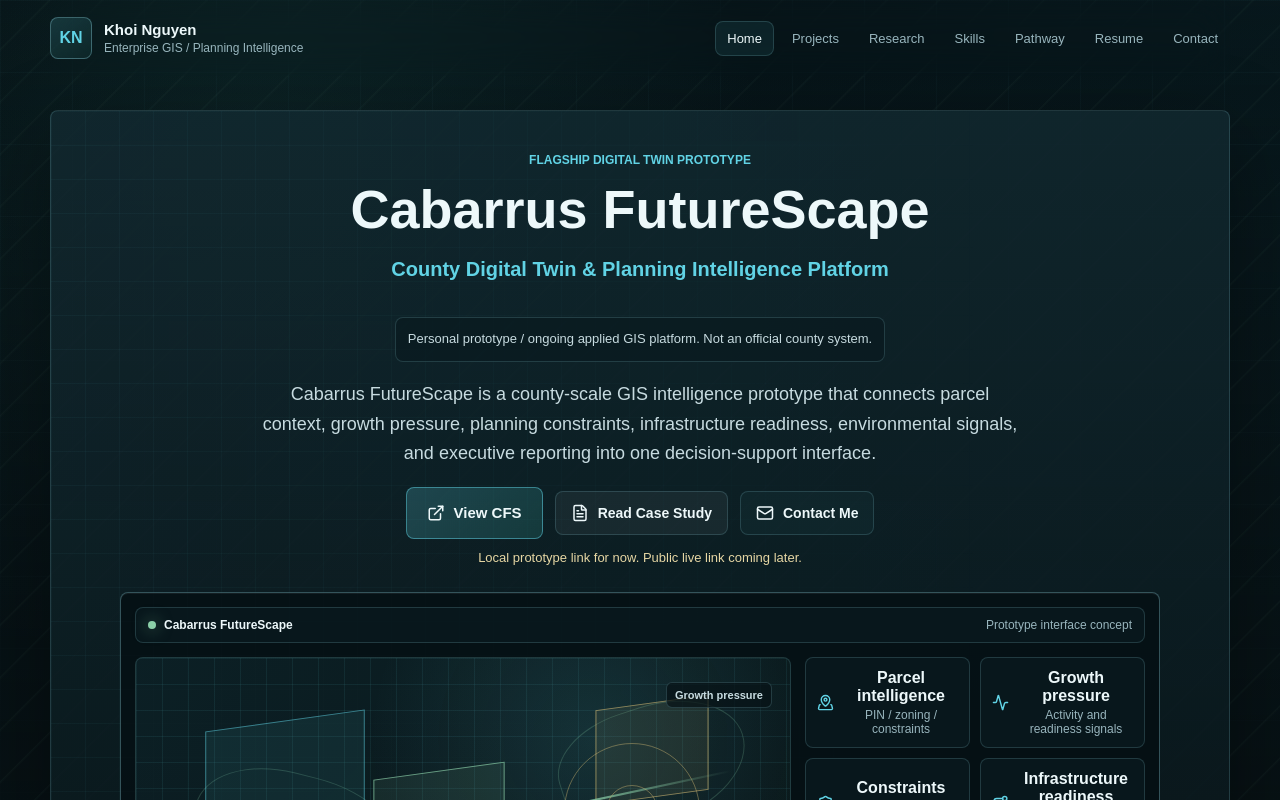
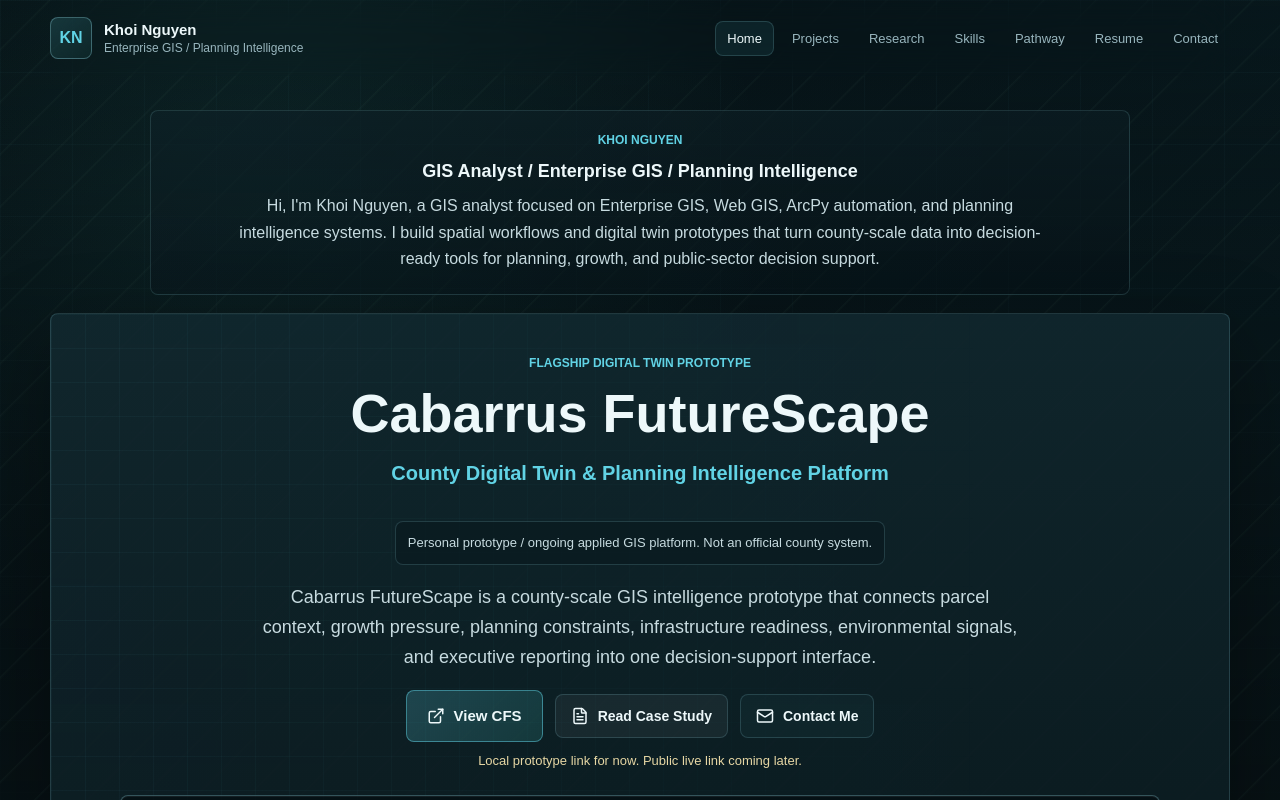
Before and after one commit to khoi9034/portfoliov2, a Next.js app: page / in a window 1280 px wide. Shown: the top 800 px of the page. Built offline with nearby package versions, Linux system fonts and the light colour scheme.

Commit message:
Add concise homepage introduction

```diff
--- a/app/globals.css
+++ b/app/globals.css
@@ -154,6 +154,39 @@ main {
   padding-top: 34px;
 }
 
+.homepage-intro {
+  display: grid;
+  justify-items: center;
+  gap: 10px;
+  width: min(100%, 980px);
+  margin: 0 auto 18px;
+  border: 1px solid rgba(143, 214, 224, 0.16);
+  border-radius: 8px;
+  padding: 22px 26px;
+  background:
+    linear-gradient(180deg, rgba(12, 29, 35, 0.68), rgba(7, 18, 23, 0.56)),
+    linear-gradient(90deg, rgba(97, 211, 229, 0.04), transparent);
+  text-align: center;
+}
+
+.homepage-intro .eyebrow {
+  margin-bottom: 2px;
+}
+
+.homepage-intro strong {
+  color: var(--text);
+  font-size: 18px;
+  line-height: 1.35;
+}
+
+.homepage-intro p:last-child {
+  max-width: 820px;
+  margin-bottom: 0;
+  color: var(--soft);
+  font-size: 16px;
+  line-height: 1.65;
+}
+
 .home-hero,
 .project-hero,
 .page-hero,
--- a/app/page.tsx
+++ b/app/page.tsx
@@ -62,6 +62,18 @@ export default function Home() {
 
   return (
     <main className="page-shell home-page cfs-home">
+      <section className="homepage-intro" aria-label="Professional introduction">
+        <p className="eyebrow">Khoi Nguyen</p>
+        <strong>GIS Analyst / Enterprise GIS / Planning Intelligence</strong>
+        <p>
+          Hi, I&apos;m Khoi Nguyen, a GIS analyst focused on Enterprise GIS,
+          Web GIS, ArcPy automation, and planning intelligence systems. I build
+          spatial workflows and digital twin prototypes that turn county-scale
+          data into decision-ready tools for planning, growth, and public-sector
+          decision support.
+        </p>
+      </section>
+
       <section className="home-hero cfs-hero">
         <div className="hero-copy">
           <p className="eyebrow">Flagship digital twin prototype</p>
```
